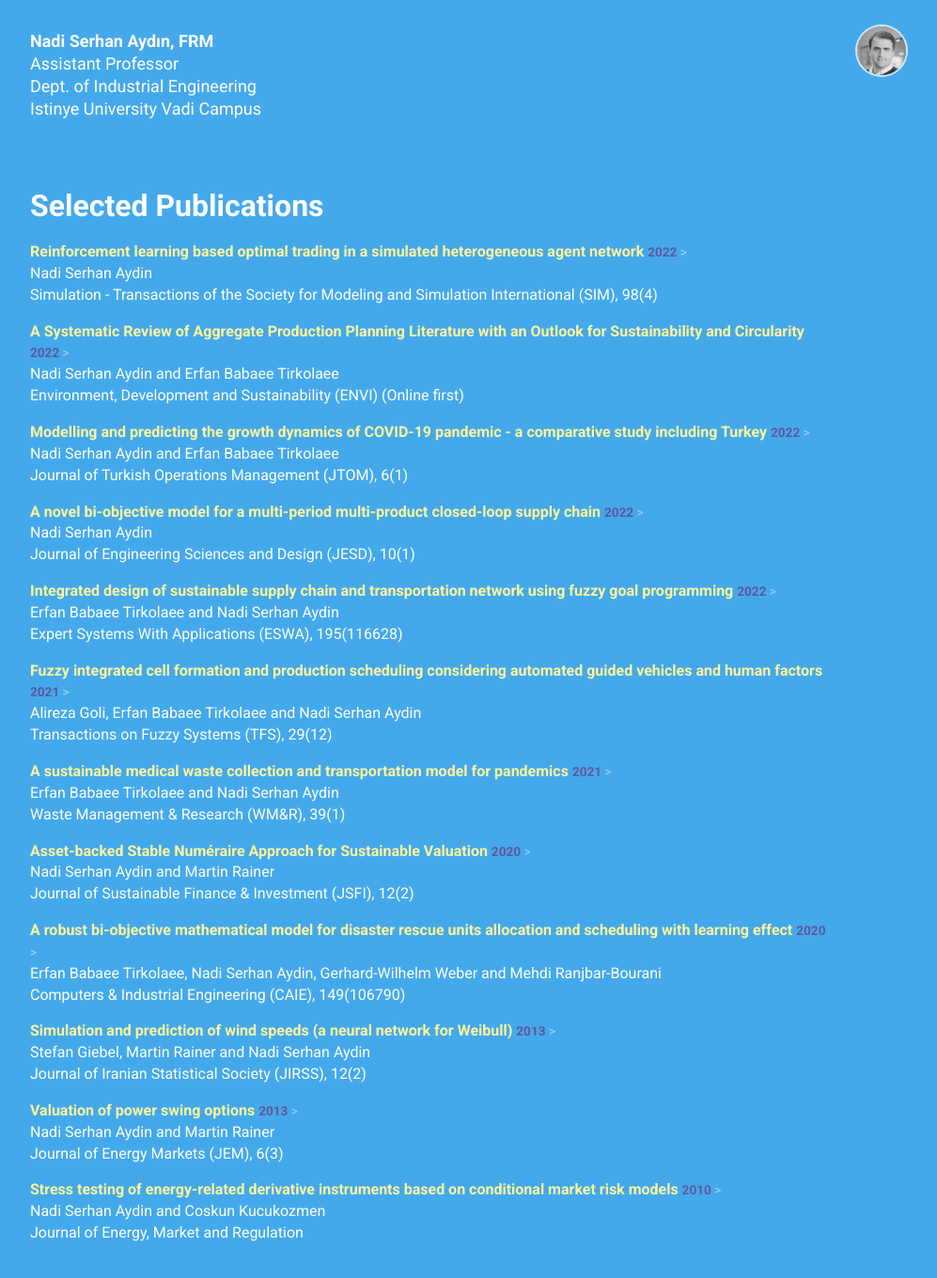
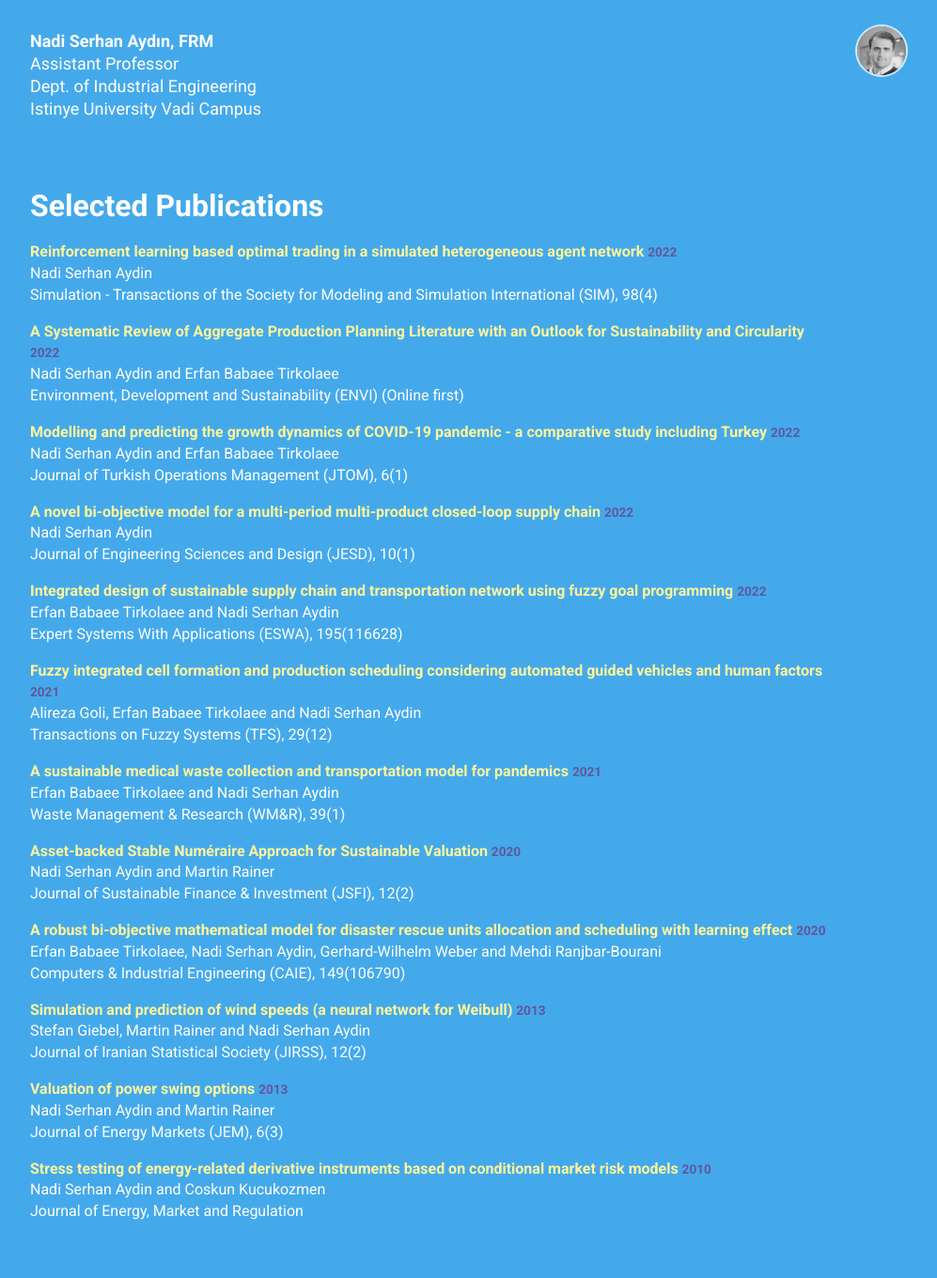
Before and after one commit to nsydn/nsydn.github.io, a Jekyll site: the page built from index.html, in a window 1280 px wide and 1400 px high, scrolled down 814 px. Shown: the top 1360 px of the window at 94% size, without its empty margins (38-1035 px from the left). Built offline with Jekyll 4.4.1, drawn with Linux system fonts in a browser that asks for light colours; nearby versions of some CDN libraries.

Commit message:
Update albertine.html

```diff
--- a/_layouts/albertine.html
+++ b/_layouts/albertine.html
@@ -153,7 +153,7 @@ It is threatened by habitat loss.
                 <font color="#7D0552">
                   {{ publication.year }}
                 </font>
-              </b>>
+              </b>
             {% endif %}
             </small>
             <br>
```
